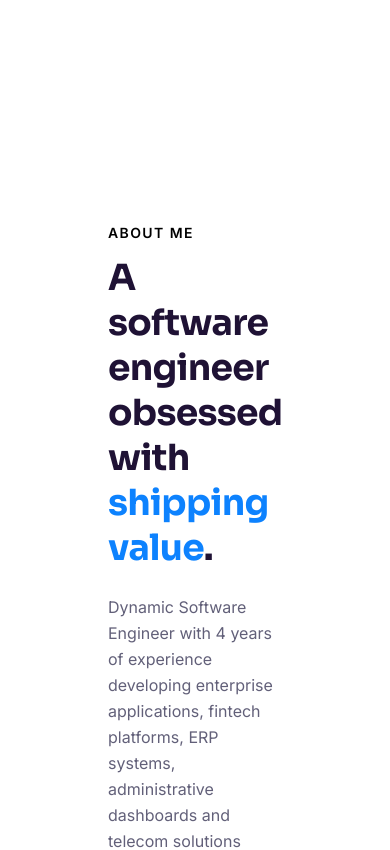
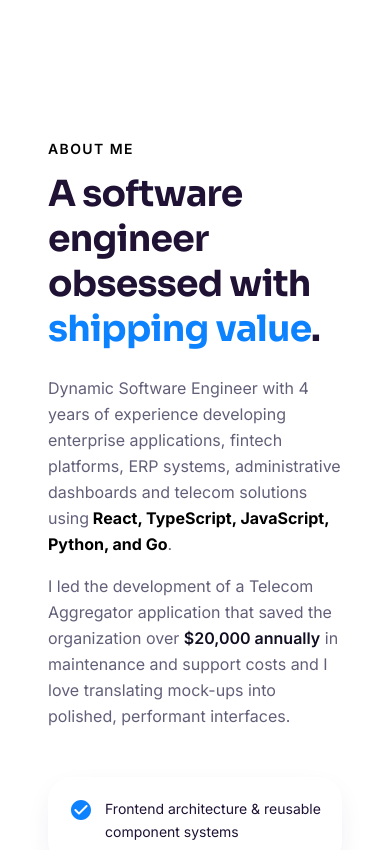
Before and after one commit to ivie-gif/ivie-m-emwiongbon, a React (Vite) app: page / in a window 390 px wide. Shown: the part 865-1715 px from the top of the page. Built offline with nearby package versions, Linux system fonts and the light colour scheme.

Commit message:
fix: hero section

```diff
--- a/src/components/portfolio/AboutUS.jsx
+++ b/src/components/portfolio/AboutUS.jsx
@@ -9,8 +9,8 @@ const highlights = [
 
 export function About() {
   return (
-    <section id="about" className="py-24 px-4 sm:px-6">
-      <div className="max-w-6xl mx-15 grid lg:grid-cols-2 gap-12 items-center">
+    <section id="about" className="lg:py-24 py-3 px-4 sm:px-6 lg:px-8">
+      <div className="max-w-6xl lg:mx-15 sm:mx-auto grid lg:grid-cols-2 gap-12 items-center">
         <div>
           <p className="text-sm font-semibold uppercase tracking-widest text-[#000000] mb-3">About me</p>
           <h2 className="text-4xl sm:text-5xl font-bold leading-tight">
```
